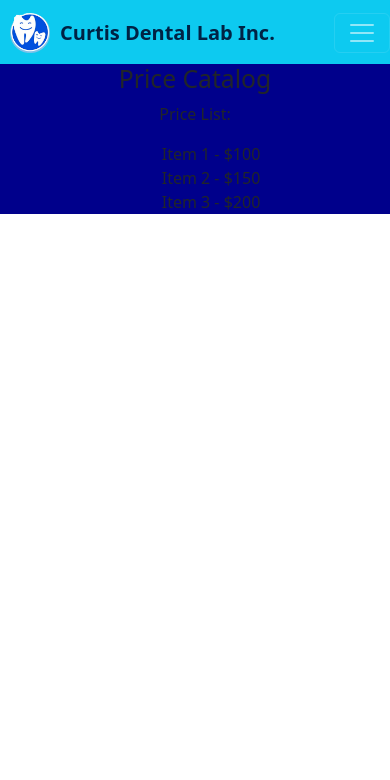
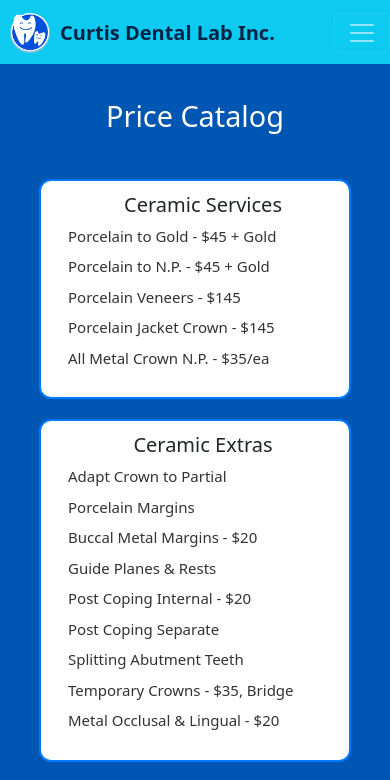
Before and after one commit to curtischen03/curtis-dental-lab, a React (Create React App) app: page /curtis-dental-lab/price-catalog in a window 390 px wide. Shown: the top 780 px of the page. Built offline with nearby package versions, Linux system fonts and the light colour scheme.

Commit message:
update price catalog and make password hashed

```diff
--- a/package.json
+++ b/package.json
@@ -10,6 +10,7 @@
     "bootstrap": "^5.3.3",
     "framer-motion": "^11.3.28",
     "gh-pages": "^6.1.1",
+    "hash.js": "^1.1.7",
     "mdb-react-ui-kit": "^8.0.0",
     "react": "^18.3.1",
     "react-bootstrap": "^2.10.4",
--- a/public/index.html
+++ b/public/index.html
@@ -1,6 +1,6 @@
 <!DOCTYPE html>
 <html lang="en">
-  <head>
+  <head >
     <meta charset="utf-8" />
     <link rel="icon" href="%PUBLIC_URL%/imgs/dental/file.png" />
     <meta name="viewport" content="width=device-width, initial-scale=1" />
--- a/src/App.css
+++ b/src/App.css
@@ -164,6 +164,16 @@ body {
   font-size:25px;
 }
 
+.price-header{
+  font-size:40px;
+  text-align:center;
+}
+
+.price-list{
+  font-size:27px;
+  text-align:left;
+}
+
 @media (max-width:1050px){
   .product-container p{
     font-size:20px;
@@ -187,6 +197,15 @@ body {
   .product-container img{
     height:auto !important;
   }
+
+  .price-header{
+    font-size:35px;
+  }
+
+  .price-list{
+    font-size:22px;
+  }
+
 }
 
 /* Responsive adjustments for mobile */
@@ -228,6 +247,14 @@ body {
   .product-container p{
     font-size:20px;
   }
+  .price-header{
+    font-size:30px;
+  }
+
+  .price-list{
+    font-size:20px;
+  }
+
 }
 
 @media (max-width: 768px) {
@@ -235,6 +262,14 @@ body {
     padding: 12px;
     width:80vw;
   }
+  .price-header{
+    font-size:20px;
+  }
+
+  .price-list{
+    font-size:20px;
+  }
+
 }
 
 
--- a/src/App.js
+++ b/src/App.js
@@ -28,11 +28,11 @@ function ScrollToSection() {
 
 function App() {
   return (
-    <Router basename = '/curtis-dental-lab'>
-      <div className='App' style = {{backgroundColor: '#00008B'}}>
+    <Router basename = '/curtis-dental-lab' >
+      <div className='App' >
         <ScrollToSection/>
         <CustomNavbar/>
-        <Routes>
+        <Routes >
           <Route path = "/" element = {<Home/>}/>
           <Route index element = {<Home />}/>
           <Route path='passwordPage' element={<PasswordPage/>}/>
--- a/src/Price.js
+++ b/src/Price.js
@@ -1,18 +1,41 @@
 // src/PriceCatalog.js
 import React from 'react';
+import Footer from './components/footer.js';
+const ceramic_services = ['Porcelain to Gold - $45 + Gold', 'Porcelain to N.P. - $45 + Gold', 'Porcelain Veneers - $145', 'Porcelain Jacket Crown - $145', 'All Metal Crown N.P. - $35/ea'];
+const ceramic_extras = ['Adapt Crown to Partial', 'Porcelain Margins', 'Buccal Metal Margins - $20', 'Guide Planes & Rests', 'Post Coping Internal - $20', 'Post Coping Separate', 'Splitting Abutment Teeth', 'Temporary Crowns - $35, Bridge', 'Metal Occlusal & Lingual - $20'];
+const gold_crowns = ['Full Gold Crown - $45 + Gold', 'Full Gold Inlays - $45 + Gold', 'Full Gold Onlays - $45 + Gold', 'Full Gold 3/4 Crown - $45 + Gold'];
+const dentures = ['Full Denture (Upper & Lower) - $113', 'Custom Tray - $19', 'Valpat Denture (8 Teeth) - $164', 'Repairs Simple - $30', 'Relines Upper or Lower - $52', 'Soft Mouth Guard - $30', 'Hard Splint Mouth Guard - $52', 'Vitallium Partial Denture - $164'];
+const stay_plates = ['1 to 3 Teeth - $49', '4 to 6 Teeth - $69', '7-9 Teeth - $89', '10-13 Teeth - $99'];
+
+function Ul({ listItems,title}) {
+  return (
+    <div className='product-container'>
+      <div className='box' style = {{marginLeft:'auto',marginRight:'auto'}}>
+        <h1 className = 'price-header'>{title}</h1>
+        <ul>
+          {listItems.map((item, index) => (
+            <li className = 'price-list' key={index}>{item}</li>
+          ))}
+        </ul>
+      </div>
+    </div>
+  );
+}
+
 
 function Pricing() {
   return (
     <div>
-      <h2>Price Catalog</h2>
-      {/* Add your catalog details here */}
-      <p>Price List:</p>
-      <ul>
-        <li>Item 1 - $100</li>
-        <li>Item 2 - $150</li>
-        <li>Item 3 - $200</li>
-      </ul>
+      <h1 className = 'header'>Price Catalog</h1>
+        <Ul listItems = {ceramic_services} title = {'Ceramic Services'}/>
+        <Ul listItems = {ceramic_extras} title = {'Ceramic Extras'}/>
+        <Ul listItems = {gold_crowns} title = {'Gold Crowns'}/>
+        <Ul listItems = {dentures} title = {'Dentures'}/>
+        <Ul listItems = {stay_plates} title = {'Stay Plates'}/>
+
+      <Footer/>
     </div>
+
   );
 }
 
--- a/src/passwordPage.js
+++ b/src/passwordPage.js
@@ -1,6 +1,9 @@
 // src/PasswordPage.js
 import React, { useState } from 'react';
 import { useNavigate } from 'react-router-dom';
+import Footer from './components/footer.js';
+import hash from 'hash.js'; // Importing hash.js correctly
+
 
 function PasswordPage() {
   const [password, setPassword] = useState('');
@@ -8,8 +11,8 @@ function PasswordPage() {
 
   const handleSubmit = (e) => {
     e.preventDefault();
-    // Replace 'yourpassword' with the actual password you want to check
-    if (password === 'yourpassword') {
+    const hashedPassword = hash.sha256().update(password).digest('hex'); // Using the correct method
+    if (hashedPassword === 'e3c652f0ba0b4801205814f8b6bc49672c4c74e25b497770bb89b22cdeb4e951') {
       navigate('/price-catalog');
     } else {
       alert('Incorrect password');
@@ -17,8 +20,9 @@ function PasswordPage() {
   };
 
   return (
-    <div id='productCSS' style = {{width:'80vw',marginLeft:'auto',marginRight:'auto',marginTop:'10px',}} >
-        <div >
+    <div>
+      <div id='productCSS' style = {{width:'80vw',marginLeft:'auto',marginRight:'auto',marginTop:'100px',borderRadius:'15px',marginBottom:'235px'}} >
+          <div style = {{padding:'30px'}}>
               <h2>Enter Password</h2>
               <form onSubmit={handleSubmit}>
                   <input
@@ -28,10 +32,12 @@ function PasswordPage() {
                   placeholder="Password"
                   required
                   />
-                <button type="submit">Submit</button>
+                  <button type="submit" style={{backgroundColor:'lightgrey',borderRadius:'10px',margin:'10px',padding:'3px'}}>Submit</button>
               </form>
 
           </div>
+      </div>
+      <Footer/>
     </div>
   );
 }
```
Also changed, not shown: src/components/navbar.js (+4 -4 lines), 1 other file (tests, documents, lock files or other folders). Lines whose indentation alone changed are shown as unchanged.
